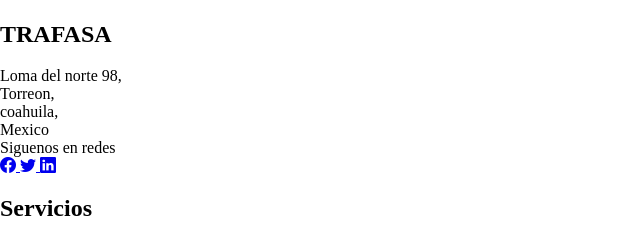
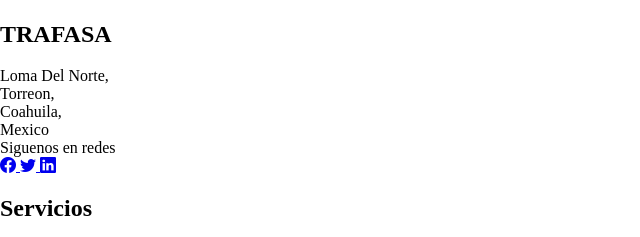
Before and after one commit to lander0s/transporta-facil-landing-page, a plain HTML site: page index.html in a window 1280 px wide. Shown: the part 2450-2687 px from the top of the page, 0-640 px from the left. Drawn offline with nearby package versions, Linux system fonts and the light colour scheme; files that its build step writes are made by us from their sources; a script that the page names is missing.

Commit message:
fix address

```diff
--- a/index.html
+++ b/index.html
@@ -389,11 +389,11 @@
 
                 <h2 class="tw-text-xl">TRAFASA</h2>
                 <div>
-                    Loma del norte 98,
+                    Loma Del Norte,
                     <br />
                     Torreon,
                     <br />
-                    coahuila,
+                    Coahuila,
                     <br />
                     Mexico
                 </div>
```
